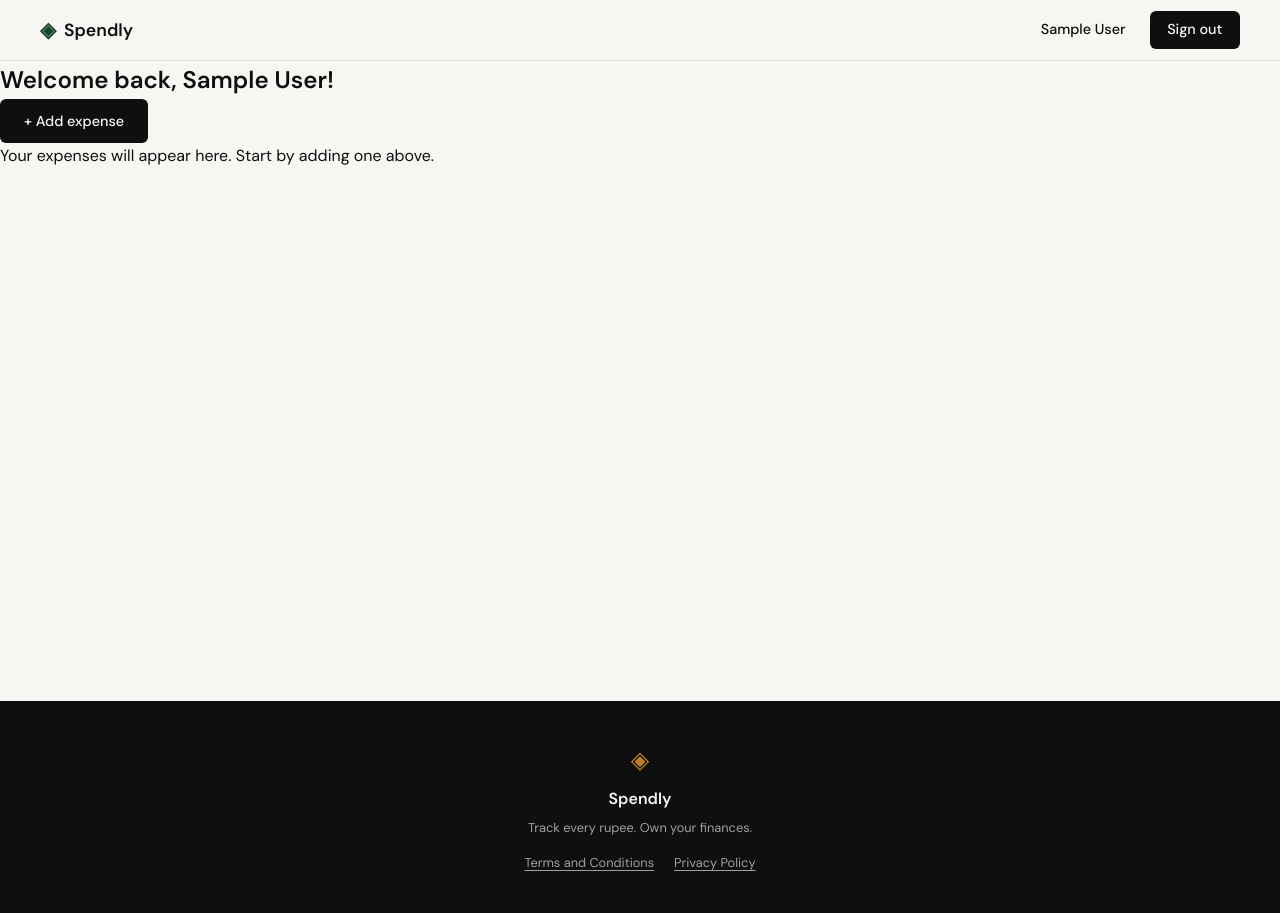
After one commit to mohdshoyab-cmd/spendly, a Flask app: page /dashboard in a window 1280 px wide. The commit adds this page. Run offline with Flask 3, Linux system fonts and the light colour scheme; the visitor is signed in with stand-in values (Sample User, id 1).

Commit message:
Implement user authentication (register, login, logout)
Adds POST handlers for register and login with password hashing,
session-based auth, protected dashboard route, and conditional navbar.

Co-Authored-By: Claude Sonnet 4.6 <noreply@anthropic.com>

```diff
--- a/app.py
+++ b/app.py
@@ -1,7 +1,9 @@
-from flask import Flask, render_template
-from database.db import init_db
+from flask import Flask, render_template, request, session, redirect, url_for
+from werkzeug.security import generate_password_hash, check_password_hash
+from database.db import init_db, get_db
 
 app = Flask(__name__)
+app.secret_key = 'dev-secret-key-change-in-production'
 
 with app.app_context():
     init_db()
@@ -16,13 +18,49 @@ def landing():
     return render_template("landing.html")
 
 
-@app.route("/register")
+@app.route("/register", methods=["GET", "POST"])
 def register():
+    if request.method == "POST":
+        name     = request.form["name"].strip()
+        email    = request.form["email"].strip().lower()
+        password = request.form["password"]
+
+        if len(password) < 8:
+            return render_template("register.html", error="Password must be at least 8 characters.")
+
+        db = get_db()
+        if db.execute("SELECT id FROM users WHERE email = ?", (email,)).fetchone():
+            db.close()
+            return render_template("register.html", error="An account with that email already exists.")
+
+        db.execute(
+            "INSERT INTO users (name, email, password_hash) VALUES (?, ?, ?)",
+            (name, email, generate_password_hash(password))
+        )
+        db.commit()
+        db.close()
+        return redirect(url_for("login"))
+
     return render_template("register.html")
 
 
-@app.route("/login")
+@app.route("/login", methods=["GET", "POST"])
 def login():
+    if request.method == "POST":
+        email    = request.form["email"].strip().lower()
+        password = request.form["password"]
+
+        db   = get_db()
+        user = db.execute("SELECT * FROM users WHERE email = ?", (email,)).fetchone()
+        db.close()
+
+        if not user or not check_password_hash(user["password_hash"], password):
+            return render_template("login.html", error="Invalid email or password.")
+
+        session["user_id"]   = user["id"]
+        session["user_name"] = user["name"]
+        return redirect(url_for("dashboard"))
+
     return render_template("login.html")
 
 
@@ -42,7 +80,15 @@ def privacy():
 
 @app.route("/logout")
 def logout():
-    return "Logout — coming in Step 3"
+    session.clear()
+    return redirect(url_for("landing"))
+
+
+@app.route("/dashboard")
+def dashboard():
+    if "user_id" not in session:
+        return redirect(url_for("login"))
+    return render_template("dashboard.html")
 
 
 @app.route("/profile")
--- a/templates/base.html
+++ b/templates/base.html
@@ -19,8 +19,13 @@
                 <span class="brand-name">Spendly</span>
             </a>
             <div class="nav-links">
-                <a href="{{ url_for('login') }}">Sign in</a>
-                <a href="{{ url_for('register') }}" class="nav-cta">Get started</a>
+                {% if session.user_id %}
+                    <span class="nav-user">{{ session.user_name }}</span>
+                    <a href="{{ url_for('logout') }}" class="nav-cta">Sign out</a>
+                {% else %}
+                    <a href="{{ url_for('login') }}">Sign in</a>
+                    <a href="{{ url_for('register') }}" class="nav-cta">Get started</a>
+                {% endif %}
             </div>
         </div>
     </nav>
--- /dev/null
+++ b/templates/dashboard.html
@@ -0,0 +1,19 @@
+{% extends "base.html" %}
+
+{% block title %}Dashboard — Spendly{% endblock %}
+
+{% block content %}
+
+<section class="dashboard-section">
+    <div class="dashboard-container">
+        <div class="dashboard-header">
+            <h1 class="dashboard-title">Welcome back, {{ session.user_name }}!</h1>
+            <a href="{{ url_for('add_expense') }}" class="btn-primary">+ Add expense</a>
+        </div>
+        <div class="dashboard-empty">
+            <p>Your expenses will appear here. Start by adding one above.</p>
+        </div>
+    </div>
+</section>
+
+{% endblock %}
```
